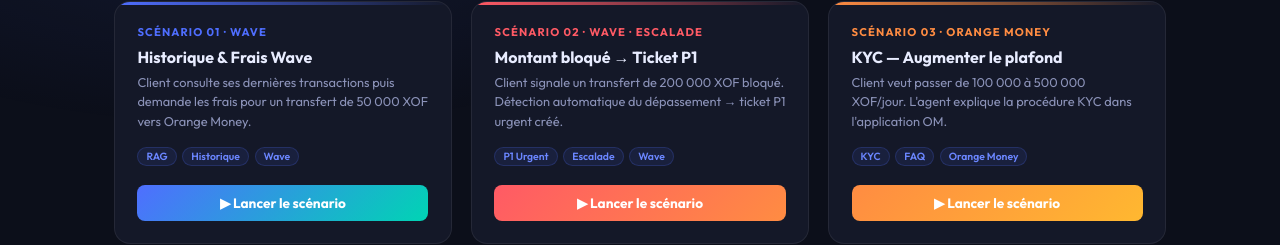
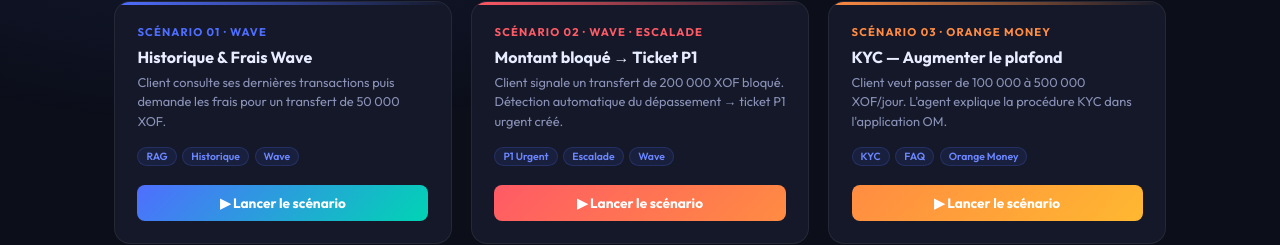
Before and after one commit to ilyTHOMY/agent-ia-telco-poc, a plain HTML site: page frontend/pages/scenarios.html in a window 1280 px wide. Shown: the part 175-420 px from the top of the page. Drawn offline with Linux system fonts and the light colour scheme.

Commit message:
Update scenarios.html

```diff
--- a/frontend/pages/scenarios.html
+++ b/frontend/pages/scenarios.html
@@ -140,7 +140,7 @@
       <div class="scenario-card" style="--card-color:#4F6EFF;--card-color2:#00D4B4" onclick="lancerScenario(0)">
         <div class="card-num">Scénario 01 · Wave</div>
         <div class="card-title">Historique & Frais Wave</div>
-        <div class="card-desc">Client consulte ses dernières transactions puis demande les frais pour un transfert de 50 000 XOF vers Orange Money.</div>
+        <div class="card-desc">Client consulte ses dernières transactions puis demande les frais pour un transfert de 50 000 XOF.</div>
         <div class="card-tags"><span class="tag">RAG</span><span class="tag">Historique</span><span class="tag">Wave</span></div>
         <button class="card-btn">▶ Lancer le scénario</button>
       </div>
```
